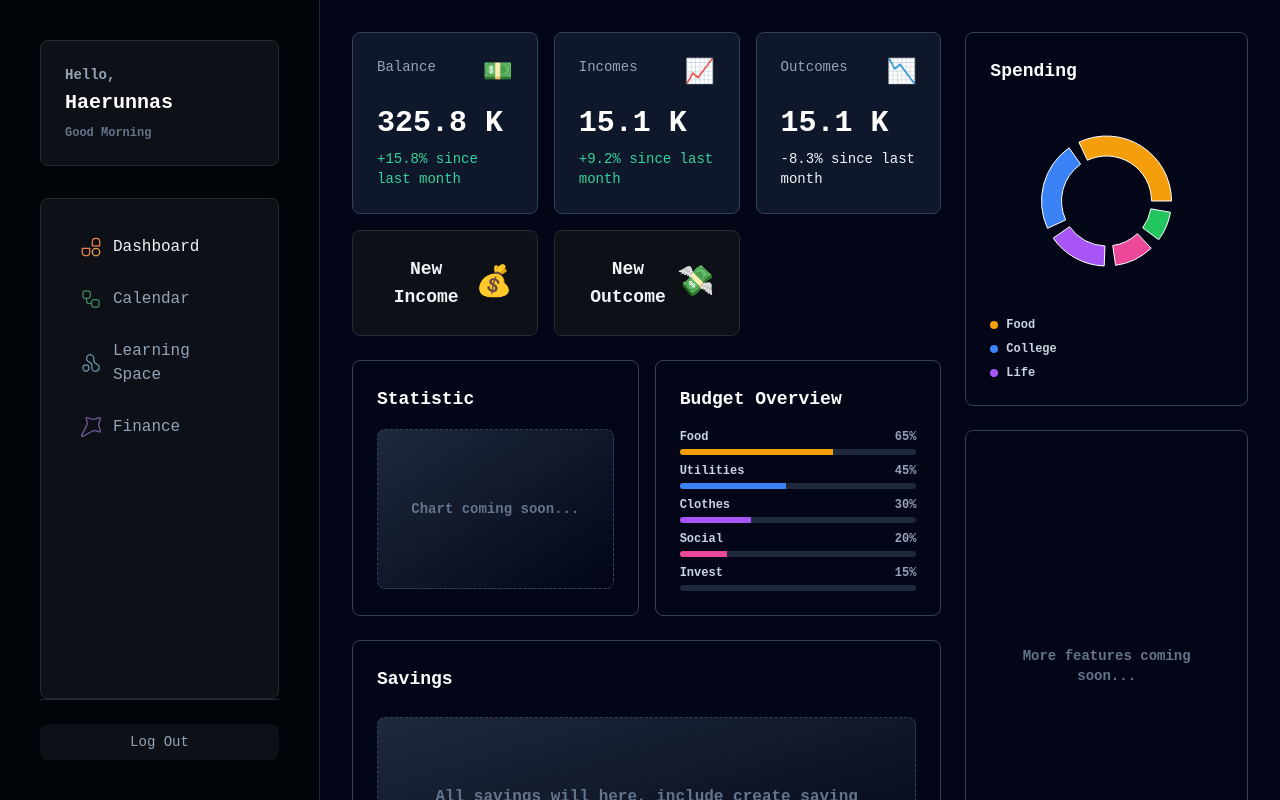
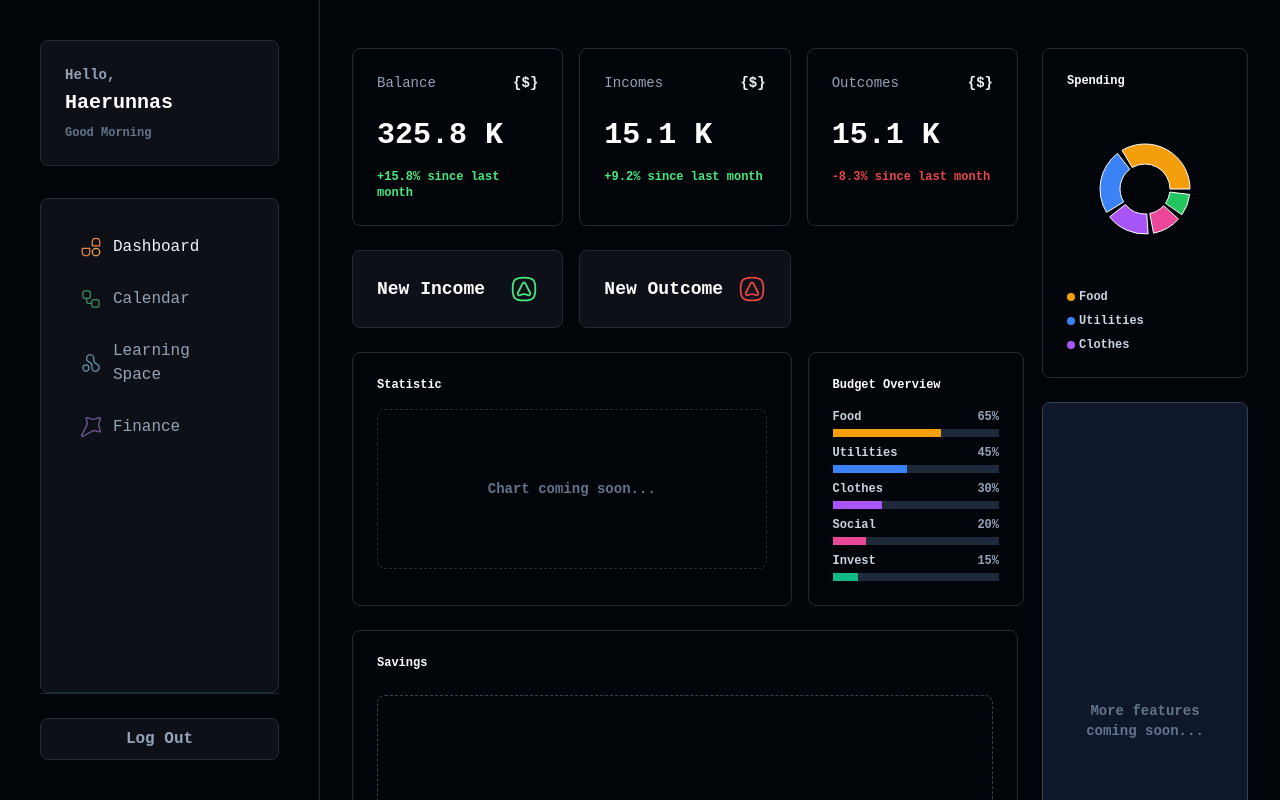
Before and after one commit to hrnns-ti/persony-app, a React (Vite) app: page / in a window 1280 px wide. Built offline with nearby package versions, Linux system fonts and the light colour scheme.

Commit message:
Fix: UI for Finance and Sidebar

```diff
--- a/src/App.tsx
+++ b/src/App.tsx
@@ -4,65 +4,67 @@ import StatsCard from './components/finance/StatsCard';
 import ActionCard from './components/finance/ActionCard';
 import Card from './components/ui/Card';
 import SpendingPie from './components/finance/SpendingPie';
+import IncomeIcon from "./assets/icons/income.tsx";
+import OutcomeIcon from "./assets/icons/outcome.tsx";
 
 function App() {
     const [activeTab, setActiveTab] = useState<'dashboard' | 'calendar' | 'homework' | 'finance'>('dashboard');
 
     return (
-        <div className="font-inconsola font-semibold min-h-screen h-screen bg-slate-950 text-slate-100 flex overflow-hidden">
+        <div className="font-inconsola font-semibold min-h-screen h-screen bg-main text-slate-100 flex overflow-hidden">
             {/* Sidebar */}
             <Sidebar activeTab={activeTab} onTabChange={setActiveTab} />
 
             {/* Main Content - 2 Columns */}
-            <main className="flex-1 overflow-hidden flex flex-col">
+            <main className="flex-1 bg-main overflow-hidden flex flex-col">
                 <div className="flex-1 overflow-y-auto p-8">
-                    <div className="grid grid-cols-3 gap-6 h-full">
-                        {/* LEFT COLUMN (2 cols = 66%) */}
-                        <div className="col-span-2 space-y-6 flex flex-col">
+                    <div className="gap-6 grid grid-cols-4 h-full">
+                        {/* LEFT COLUMN */}
+                        <div className="col-span-3 space-y-6 flex flex-col">
 
-                            {/* ROW 1: Stats + Actions combined */}
-                            <div className="space-y-4">
+                            {/* ROW 1: Stats */}
+                            <div className="space-y-2 ">
                                 {/* SUB-ROW 1: Stats Cards  */}
                                 <div className="grid grid-cols-3 gap-4">
-                                    <StatsCard label="Balance" value="325.8 K" change="+15.8%" icon="💵" />
-                                    <StatsCard label="Incomes" value="15.1 K" change="+9.2%" icon="📈" />
-                                    <StatsCard label="Outcomes" value="15.1 K" change="-8.3%" icon="📉" />
+                                    <StatsCard label="Balance" value="325.8 K" change="+15.8%" icon="{$}" />
+                                    <StatsCard label="Incomes" value="15.1 K" change="+9.2%" icon="{$}" />
+                                    <StatsCard label="Outcomes" value="15.1 K" change="-8.3%" icon="{$}" />
                                 </div>
 
                                 {/* SUB-ROW 2: Action Cards */}
                                 <div className="grid grid-cols-3 gap-4">
-                                    <ActionCard title="New Income" icon="💰" color="green" />
-                                    <ActionCard title="New Outcome" icon="💸" color="red" />
+                                    <ActionCard title="New Income" icon={<IncomeIcon className="w-7 h-7" />} color="white" />
+                                    <ActionCard title="New Outcome" icon={<OutcomeIcon className="w-7 h-7" />} color="white" />
                                 </div>
                             </div>
 
                             {/* ROW 2: Charts Section */}
-                            <div className="grid grid-cols-2 gap-4">
+                            <div className="grid grid-cols-[66%_32.5%] gap-4">
                                 {/* Statistic */}
-                                <Card className="bg-slate-900 border border-slate-700">
-                                    <h3 className="text-lg font-semibold text-white mb-4">Statistic</h3>
-                                    <div className="h-40 bg-gradient-to-br from-slate-800 to-slate-950 rounded-lg flex items-center justify-center border border-dashed border-slate-700">
+                                <Card className="bg-main border border-line">
+                                    <h3 className="text-xs font-semibold text-white mb-4">Statistic</h3>
+                                    <div className="h-40 bg-gradient-to-br from-grey to-grey rounded-lg flex items-center justify-center border border-dashed border-line">
                                         <p className="text-slate-500 text-sm">Chart coming soon...</p>
                                     </div>
                                 </Card>
 
                                 {/* Budget Overview */}
-                                <Card className="bg-slate-900 border border-slate-700">
-                                    <h3 className="text-lg font-semibold text-white mb-4">Budget Overview</h3>
+                                <Card className="bg-main border border-line">
+                                    <h3 className="text-xs font-semibold text-white mb-4 col-span-full">Budget Overview</h3>
                                     <div className="space-y-2 text-sm">
                                         {[
                                             { label: 'Food', value: 65, color: 'bg-amber-500' },
                                             { label: 'Utilities', value: 45, color: 'bg-blue-500' },
                                             { label: 'Clothes', value: 30, color: 'bg-purple-500' },
                                             { label: 'Social', value: 20, color: 'bg-pink-500' },
-                                            { label: 'Invest', value: 15, color: 'bg-green-500' },
+                                            { label: 'Invest', value: 15, color: 'bg-emerald-500' },
                                         ].map((item) => (
                                             <div key={item.label}>
                                                 <div className="flex justify-between mb-1">
                                                     <span className="text-slate-300 text-xs">{item.label}</span>
                                                     <span className="text-slate-400 text-xs">{item.value}%</span>
                                                 </div>
-                                                <div className="w-full h-1.5 bg-slate-800 rounded-full overflow-hidden">
+                                                <div className="w-full h-2 bg-slate-800 overflow-hidden">
                                                     <div
                                                         className={`h-full ${item.color}`}
                                                         style={{ width: `${item.value}%` }}
@@ -75,21 +77,21 @@ function App() {
                             </div>
 
                             {/* ROW 3: Savings Section */}
-                            <Card className="bg-slate-900 border border-slate-700">
-                                <h3 className="text-lg font-semibold text-white mb-6">Savings</h3>
-                                <div className="h-40 bg-gradient-to-br from-slate-800 to-slate-950 rounded-lg flex items-center justify-center border border-dashed border-slate-700">
+                            <Card className="bg-main border border-line">
+                                <h3 className="text-xs font-semibold text-white mb-6">Savings</h3>
+                                <div className="h-80 bg-gradient-to-br from-grey to-grey rounded-lg flex items-center justify-center border border-dashed border-slate-700">
                                     <p className="text-slate-500">All savings will here, include create saving</p>
                                 </div>
                             </Card>
                         </div>
 
                         {/* RIGHT COLUMN */}
-                        <div className="flex flex-col space-y-6">
+                        <div className="flex flex-col space-y-6 ">
 
                             {/* ROW 1: Spending */}
-                            <Card className="bg-slate-900 border border-slate-700">
-                                <h3 className="text-lg font-semibold text-white mb-4">Spending</h3>
-                                <div className="flex flex-col items-center space-y-4">
+                            <Card className="bg-main border border-line mt-4">
+                                <h3 className="text-xs font-semibold text-white">Spending</h3>
+                                <div className="flex flex-col items-center">
                                     {/* Pie Chart */}
                                     <div className="w-full flex justify-center">
                                         <SpendingPie />
@@ -99,10 +101,10 @@ function App() {
                                     <div className="w-full space-y-2 text-sm">
                                         {[
                                             { label: 'Food', color: 'bg-amber-500' },
-                                            { label: 'College', color: 'bg-blue-500' },
-                                            { label: 'Life', color: 'bg-purple-500' },
+                                            { label: 'Utilities', color: 'bg-blue-500' },
+                                            { label: 'Clothes', color: 'bg-purple-500' },
                                         ].map((item) => (
-                                            <div key={item.label} className="flex items-center space-x-2">
+                                            <div key={item.label} className="flex items-center space-x-1">
                                                 <div className={`w-2 h-2 rounded-full ${item.color}`} />
                                                 <span className="text-slate-300 text-xs">{item.label}</span>
                                             </div>
--- /dev/null
+++ b/src/assets/icons/income.tsx
@@ -0,0 +1,23 @@
+interface IconProps {
+    className?: string;
+    size?: number | string;
+}
+
+export default function IncomeIcon({ className = "w-6 h-6", size }: IconProps) {
+    // FIXED: Simplified sizeClass
+    const sizeClass = size ? `w-${size} h-${size}` : className;
+
+    return (
+        <svg
+            className={sizeClass}
+            viewBox="0 0 16 16"
+            fill="none"
+            xmlns="http://www.w3.org/2000/svg"
+        >
+            <g fill="none" stroke="#46EB82" strokeLinecap="round" strokeLinejoin="round" strokeWidth="1">
+                <path d="M8 1.5c5.2 0 6.5 1.3 6.5 6.5s-1.3 6.5-6.5 6.5S1.5 13.2 1.5 8S2.8 1.5 8 1.5" />
+                <path d="M8 10.89c1.08 0 1.44.36 2.27.66a1 1 0 0 0 1.28-.55a.87.87 0 0 0-.03-.71l-2.68-5.4a.96.96 0 0 0-1.68 0l-2.68 5.4c-.23.47-.01 1.02.5 1.24c.23.1.5.12.75.02c.83-.3 1.19-.66 2.27-.66" />
+            </g>
+        </svg>
+    );
+}
--- a/src/assets/icons/index.ts
+++ b/src/assets/icons/index.ts
@@ -2,4 +2,5 @@ export { default as DashboardIcon } from './dashboard.tsx'
 export { default as FinanceIcon } from './finance.tsx'
 export { default as LearningIcon } from './learning.tsx'
 export { default as CalendarIcon } from './calendar.tsx'
-export { default as TransactionIcon } from './transaction.tsx'
+export { default as IncomeIcon } from './income.tsx'
+export { default as OutcomeIcon } from './outcome.tsx'
--- a/src/assets/icons/transaction.tsx
+++ b/src/assets/icons/outcome.tsx
@@ -3,8 +3,9 @@ interface IconProps {
     size?: number | string;
 }
 
-export default function DashboardIcon({ className = "w-6 h-6", size }: IconProps) {
-    const sizeClass = size ? `w-[${typeof size === 'number' ? size : size}px] h-[${typeof size === 'number' ? size : size}px]` : className;
+export default function IncomeIcon({ className = "w-6 h-6", size }: IconProps) {
+    // FIXED: Simplified sizeClass
+    const sizeClass = size ? `w-${size} h-${size}` : className;
 
     return (
         <svg
@@ -13,7 +14,7 @@ export default function DashboardIcon({ className = "w-6 h-6", size }: IconProps
             fill="none"
             xmlns="http://www.w3.org/2000/svg"
         >
-            <g fill="none" stroke="#b7bdf8" stroke-linecap="round" stroke-linejoin="round" stroke-width="1">
+            <g fill="none" stroke="#EB4648" strokeLinecap="round" strokeLinejoin="round" strokeWidth="1">
                 <path d="M8 1.5c5.2 0 6.5 1.3 6.5 6.5s-1.3 6.5-6.5 6.5S1.5 13.2 1.5 8S2.8 1.5 8 1.5" />
                 <path d="M8 10.89c1.08 0 1.44.36 2.27.66a1 1 0 0 0 1.28-.55a.87.87 0 0 0-.03-.71l-2.68-5.4a.96.96 0 0 0-1.68 0l-2.68 5.4c-.23.47-.01 1.02.5 1.24c.23.1.5.12.75.02c.83-.3 1.19-.66 2.27-.66" />
             </g>
--- a/src/components/dashboard/Sidebar.tsx
+++ b/src/components/dashboard/Sidebar.tsx
@@ -29,7 +29,7 @@ export default function Sidebar({ activeTab = 'dashboard', onTabChange }: Sideba
     ] as const;
 
     return (
-        <aside className="w-64 bg-main border-r border-slate-800 h-screen flex w-[25%] flex-col p-10 sticky top-0">
+        <aside className="w-64 bg-main border-r border-line h-screen flex w-[25%] flex-col p-10 sticky top-0">
             {/* Greeting Card */}
             <div className="bg-secondary border border-line rounded-lg p-6">
                 <p className="font-inconsola font-semibold text-sm text-slate-400 mb-1">Hello,</p>
@@ -38,7 +38,7 @@ export default function Sidebar({ activeTab = 'dashboard', onTabChange }: Sideba
             </div>
 
             {/* Navigation */}
-            <nav className="space-y-1 flex-1 mt-8 bg-secondary border border-line rounded-lg p-6">
+            <nav className="space-y-1 flex-1 mt-8 bg-secondary border border-line gap-4 rounded-lg p-6">
                 {navItems.map((item) => (
                     <button
                         key={item.id}
@@ -59,7 +59,7 @@ export default function Sidebar({ activeTab = 'dashboard', onTabChange }: Sideba
 
             {/* Bottom Section */}
             <div className="pt-6 border-t border-slate-800">
-                <button className="bg-secondary w-full px-4 py-2 rounded-lg text-slate-400 hover:text-white transition-all font-medium text-sm">
+                <button className="bg-secondary w-full font-semibold border border-line px-4 py-2 rounded-lg text-slate-400 hover:text-white transition-all font-medium text-md">
                     Log Out
                 </button>
             </div>
--- a/src/components/finance/ActionCard.tsx
+++ b/src/components/finance/ActionCard.tsx
@@ -1,6 +1,6 @@
 interface ActionCardProps {
     title: string;
-    icon: string;
+    icon: string | React.ReactElement;
     color: string;
 }
 
--- a/src/components/finance/SpendingPie.tsx
+++ b/src/components/finance/SpendingPie.tsx
@@ -27,12 +27,12 @@ export default function SpendingPie({ data }: SpendingPieProps) {
             <ResponsiveContainer width="100%" height={200}>
                 <PieChart>
                     <Pie
-                        data={chartData as any[]}  // ← TYPE ASSERTION
+                        data={chartData as any[]}
                         cx="50%"
                         cy="50%"
-                        innerRadius={45}
-                        outerRadius={65}
-                        paddingAngle={10}
+                        innerRadius={25}
+                        outerRadius={45}
+                        paddingAngle={7}
                         dataKey="value"
                     >
                         {chartData.map((_, index) => (
@@ -44,7 +44,7 @@ export default function SpendingPie({ data }: SpendingPieProps) {
                         contentStyle={{
                             background: '#1e293b',
                             border: '1px solid #475569',
-                            borderRadius: '8px'
+                            borderRadius: '5px'
                         }}
                     />
                 </PieChart>
--- a/src/components/finance/StatsCard.tsx
+++ b/src/components/finance/StatsCard.tsx
@@ -5,20 +5,20 @@ interface StatsCardProps {
     icon?: string;
 }
 
-export default function StatsCard({ label, value, change, icon = '📊' }: StatsCardProps) {
+export default function StatsCard({ label, value, change, icon = '{$}' }: StatsCardProps) {
     const isPositive = change?.startsWith('+');
 
     return (
-        <div className="bg-slate-900 border border-slate-700 rounded-lg p-6 hover:border-slate-600 transition-all">
+        <div className="bg-main border border-line rounded-lg my-4 p-6 hover:border-slate-600 transition-all">
             <div className="flex items-start justify-between mb-4">
                 <p className="text-sm font-medium text-slate-400">{label}</p>
-                <span className="text-2xl">{icon}</span>
+                <span className="text-sm">{icon}</span>
             </div>
 
-            <p className="text-3xl font-bold text-white mb-2">{value}</p>
+            <p className="text-3xl font-bold text-white mb-2 py-2">{value}</p>
 
             {change && (
-                <p className={`text-sm font-medium ${isPositive ? 'text-emerald-400' : 'text-red-400'}`}>
+                <p className={`text-xs font-semibold ${isPositive ? 'text-green' : 'text-red'}`}>
                     {change} since last month
                 </p>
             )}
--- a/src/components/ui/Card.tsx
+++ b/src/components/ui/Card.tsx
@@ -8,7 +8,7 @@ interface CardProps {
 
 export default function Card({ children, className = '', onClick }: CardProps) {
     return (
-        <div className={`bg-slate-950 rounded-lg p-6 shadow-lg hover:shadow-xl transition-shadow ${className}`}
+        <div className={`bg-main rounded-lg p-6 ${className}`}
              onClick={onClick}
              role={onClick ? 'button' : undefined}
         > {children} </div>
```
